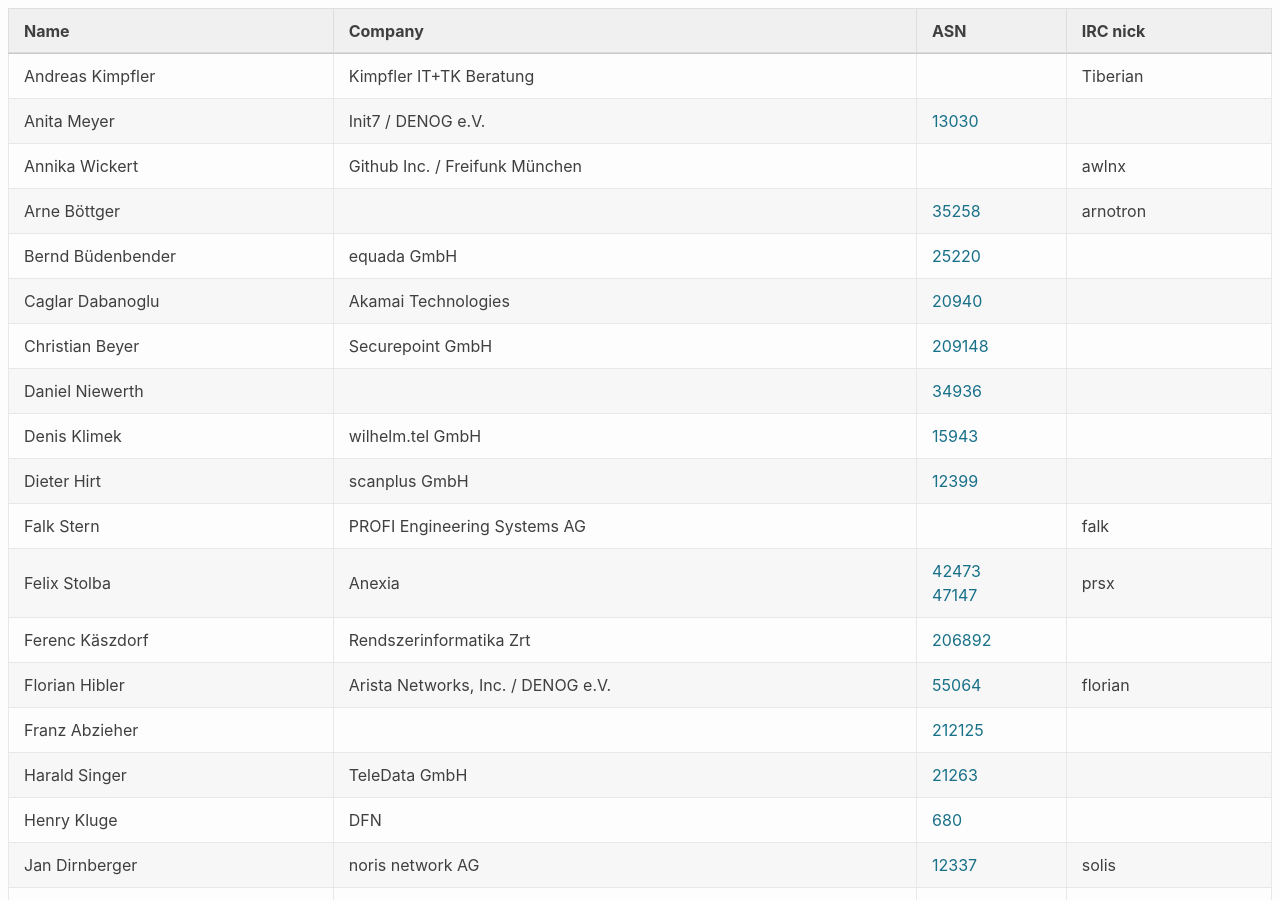
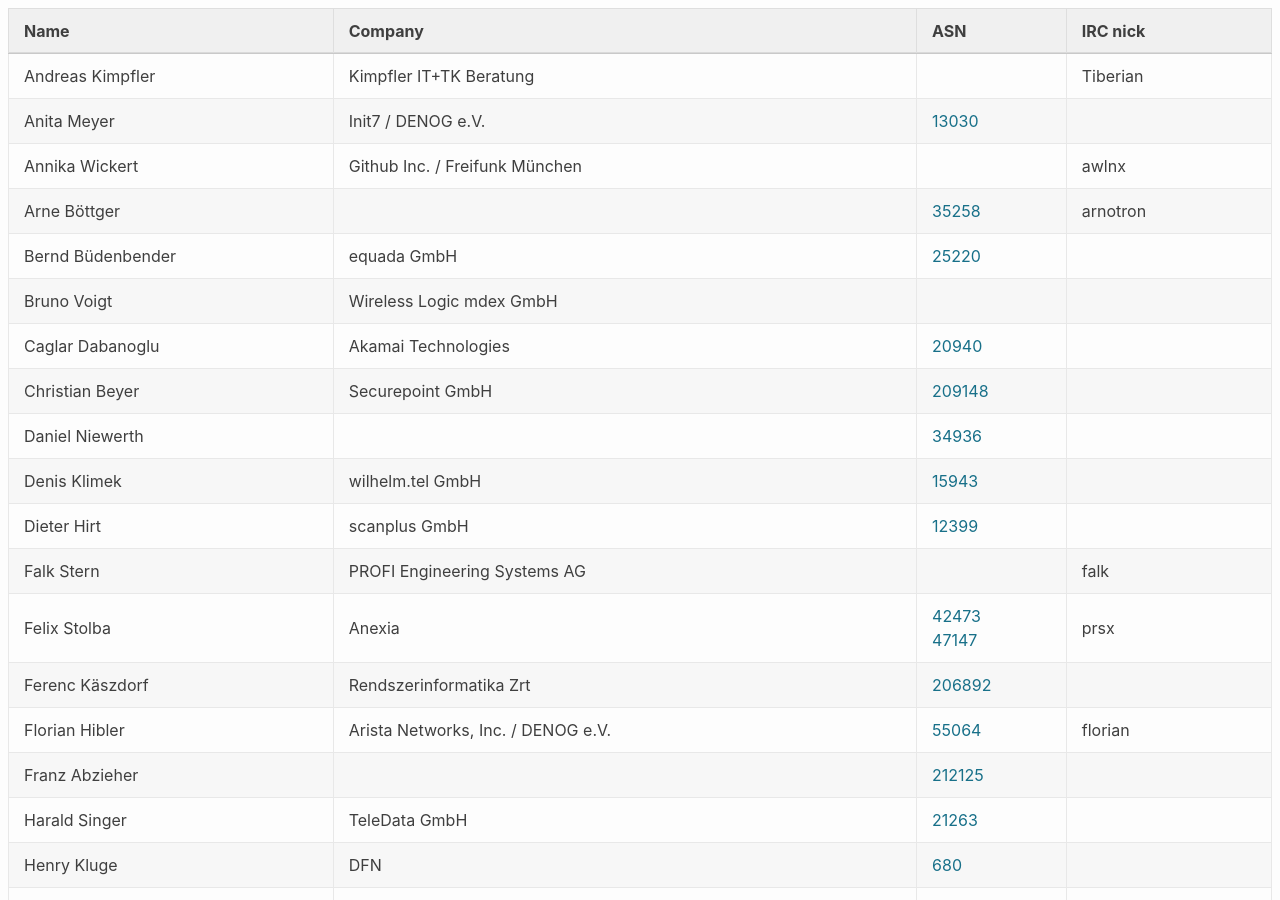
Before and after one commit to denog/pretix-attendeelist, a Jekyll site: the page built from index.markdown, in a window 1280 px wide and 900 px high. Built offline with Jekyll 4.4.1, drawn with Linux system fonts in a browser that asks for light colours.

Commit message:
Latest data: Fri Mar 19 09:01:23 UTC 2021

```diff
--- a/_data/attendees_meetup_leader_2021-01.json
+++ b/_data/attendees_meetup_leader_2021-01.json
@@ -28,6 +28,12 @@
     "company": "equada GmbH",
     "irc": null,
     "asn": "25220"
+  },
+  {
+    "name": "Bruno Voigt",
+    "company": "Wireless Logic mdex GmbH",
+    "irc": null,
+    "asn": null
   },
   {
     "name": "Caglar Dabanoglu",
```
